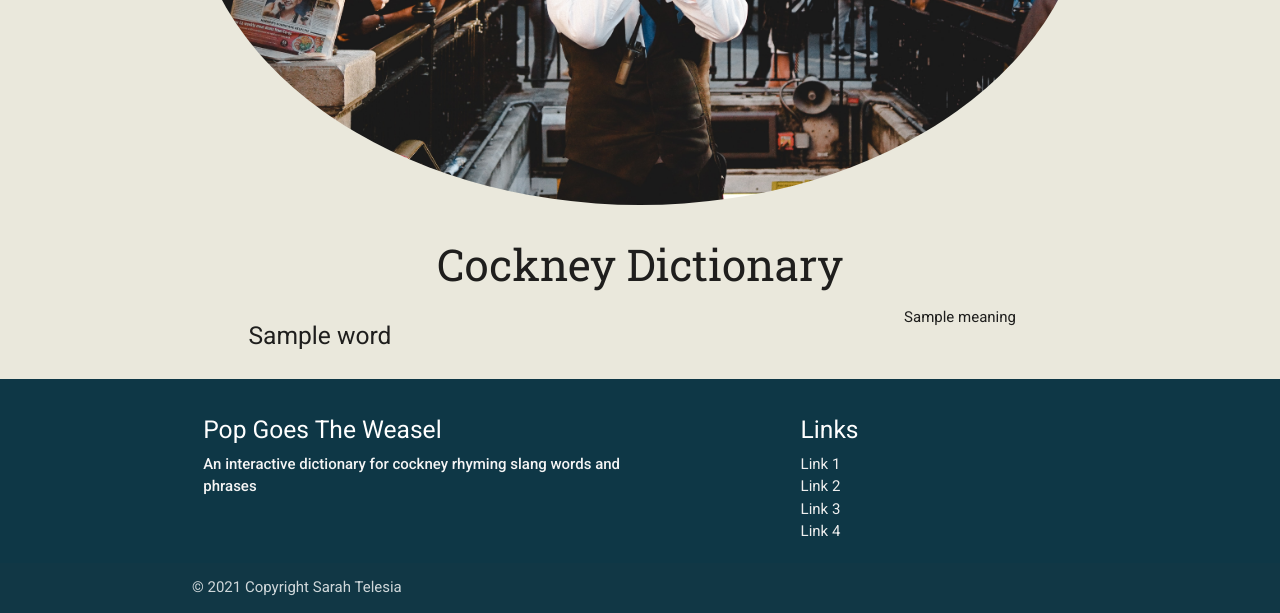
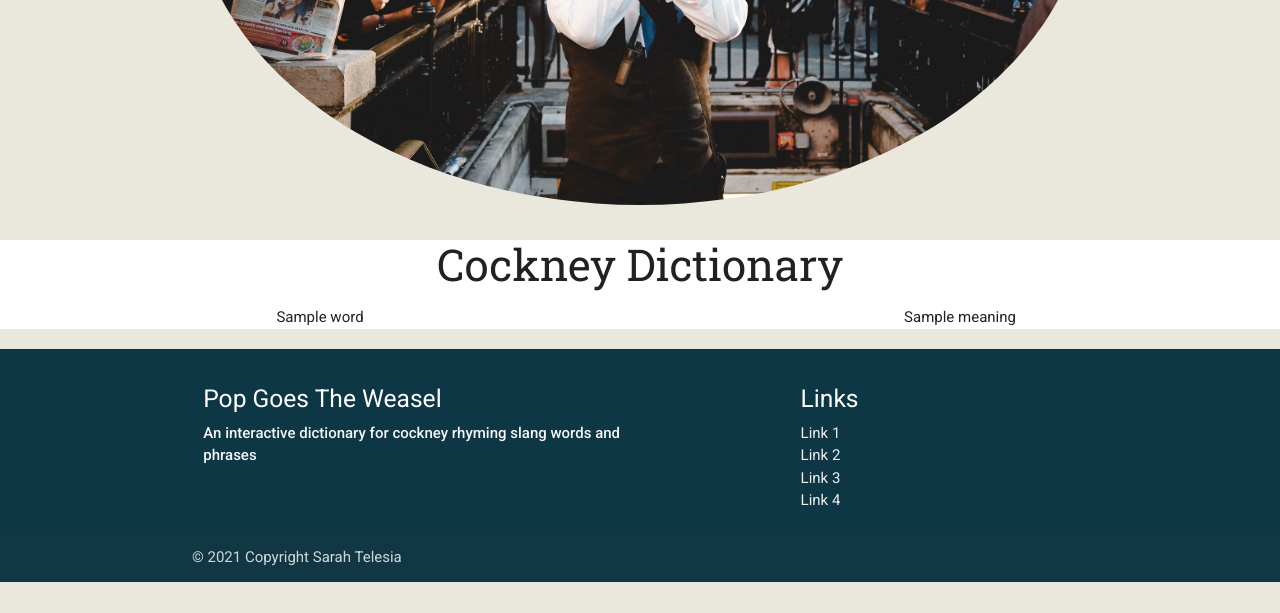
Before and after one commit to Telesia/pop_goes_the_weasel, a Flask app: page / in a window 1280 px wide. Shown: the part 1913-2526 px from the top of the page. After the commit the page ends 2495 px from the top, so only its background shows below. Run offline with Flask 2, Linux system fonts and the light colour scheme; a database or web service that is not in the repository returns one stand-in record (values such as "Sample title"); some libraries are stand-ins or nearby versions.

Commit message:
Update html for dictionary on home.html

```diff
--- a/templates/base.html
+++ b/templates/base.html
@@ -16,7 +16,7 @@
         <!-- navbar -->
         <nav>
             <div class="nav-wrapper">
-                <a href="#!" class="brand-logo left"><i class="fas fa-book-open"></i></a>
+                <a href="{{ url_for('get_dictionary') }}" class="brand-logo left"><i class="fas fa-book-open"></i></a>
                 <a href="#" data-target="mobile-demo" class="sidenav-trigger right"><i class="fas fa-ellipsis-h"></i></a>
                 <ul class="right hide-on-med-and-down">
                     <li><a href="{{ url_for( 'get_dictionary' ) }}">Home</a></li>
--- a/templates/home.html
+++ b/templates/home.html
@@ -47,19 +47,19 @@
         </div>
 
         <!-- Cockney Dictionary -->
-        <div class="dictionary-container">
+        <div class="dictionary-container white">
             <h3 class="dictionary-title">Cockney Dictionary</h3>
-        </div>
                 <div class="dictionary-python">
                 {% for word in dictionary %}
                     <div class="row">
                         <div class="col s6">
-                    <h5> {{ word.word }}</h5>
+                            {{ word.word }}
                         </div>
                         <div class="col s6">
                             {{ word.meaning }}
                         </div>
                 {% endfor %}
+        </div>
         </div>
         </div>
     </section>
```
Also changed, not shown: README.md. Lines whose indentation alone changed are shown as unchanged.
